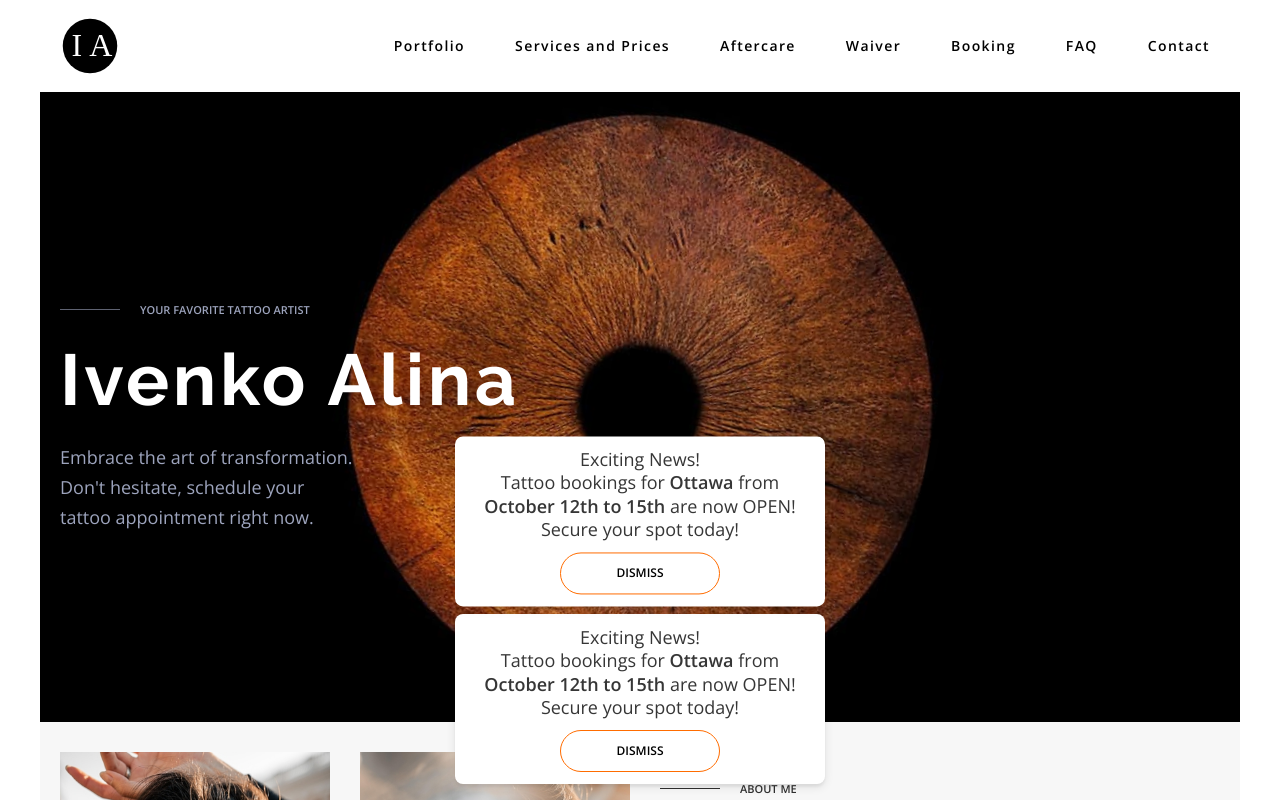
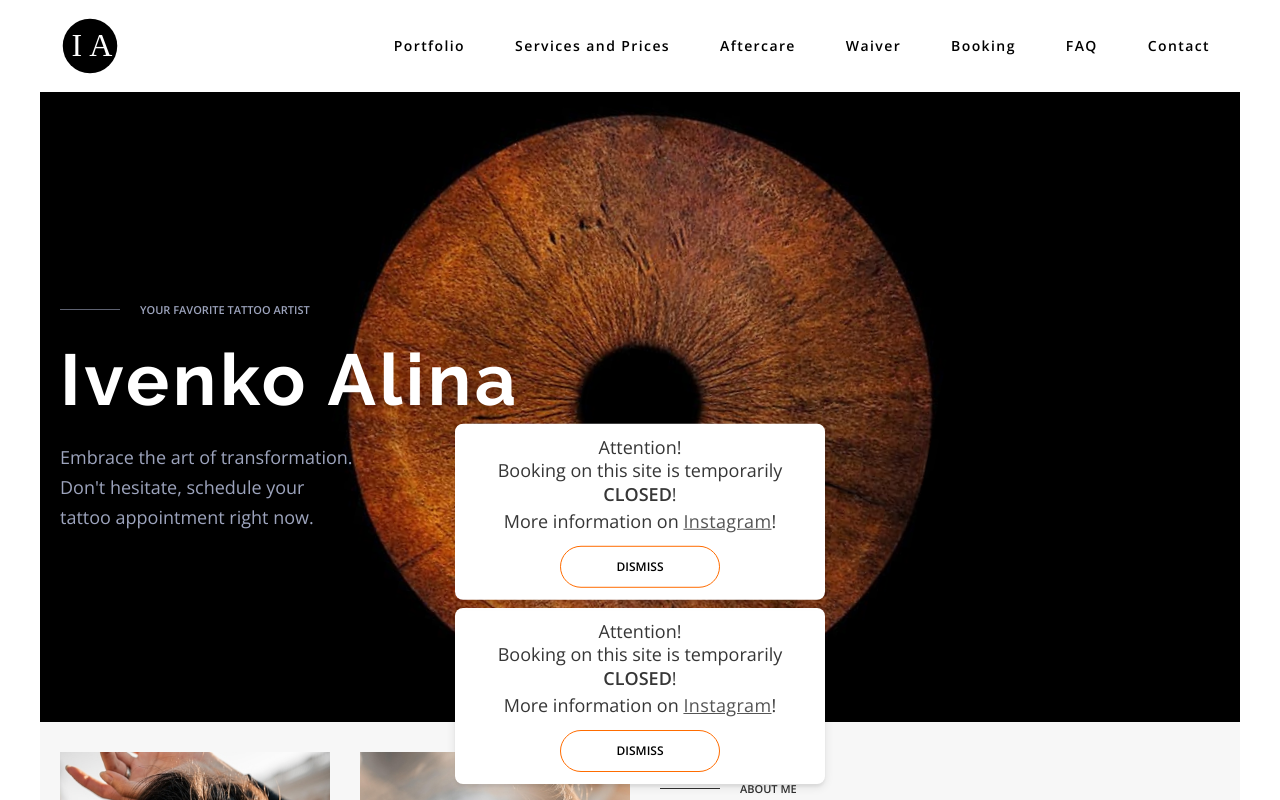
Before and after one commit to VadymPopov/ia, a React (Create React App) app: page / in a window 1280 px wide. Shown: the top 800 px of the page. Built offline with nearby package versions, Linux system fonts and the light colour scheme.

Commit message:
booking closed

```diff
--- a/src/pages/Home.js
+++ b/src/pages/Home.js
@@ -1,5 +1,5 @@
 import { useEffect } from "react";
-import { MainTitle, HeroDescription, HeroSection, HeroContainer, Item, List, Description, Container, ToastContainer, ToastSpan } from "./Home.styled.js";
+import { MainTitle, HeroDescription, HeroSection, HeroContainer, Item, List, Description, Container, ToastContainer, ToastSpan, Link } from "./Home.styled.js";
 import { Text, Title, Suptitle, Section } from "components/CommonStyles";
 import Button from "components/Button/Button";
 import { useNavigate } from "react-router-dom";
@@ -14,13 +14,13 @@ export default function Home() {
         setTimeout(() =>{
           toast((t) => (
             <ToastContainer>
-            <span>Exciting News!</span>
-            <p>Tattoo bookings for <b>Ottawa</b> from <b>October 12th to 15th</b> are now OPEN! </p>
-            <ToastSpan>Secure your spot today!</ToastSpan>
+            <span>Attention!</span>
+            <p>Booking on this site is temporarily <b>CLOSED</b>!</p>
+            <ToastSpan>More information on <Link href="https://www.instagram.com/ivenko.alinaaa/" target='_blank' rel="noopener noreferrer" aria-label='instagram-page'>Instagram</Link>!</ToastSpan>
             <Button onClick={() => toast.dismiss(t.id)}>Dismiss</Button>
             </ToastContainer>
           ), {duration: 10000, position: 'bottom-center'});
-        }, 1000)
+        }, 500)
       }, [])
 
     const navigate = useNavigate();
--- a/src/pages/Home.styled.js.js
+++ b/src/pages/Home.styled.js.js
@@ -107,3 +107,12 @@ export const ToastContainer = styled.div`
 export const ToastSpan = styled.span`
     margin-bottom: 10px;
 `;
+
+export const Link = styled.a`
+  text-decoration: underline;
+  font-size: 18px;
+  line-height: 1.67;
+  letter-spacing: .02em;
+  color: ${colors.textColor};
+  text-align: justify;
+`
```
